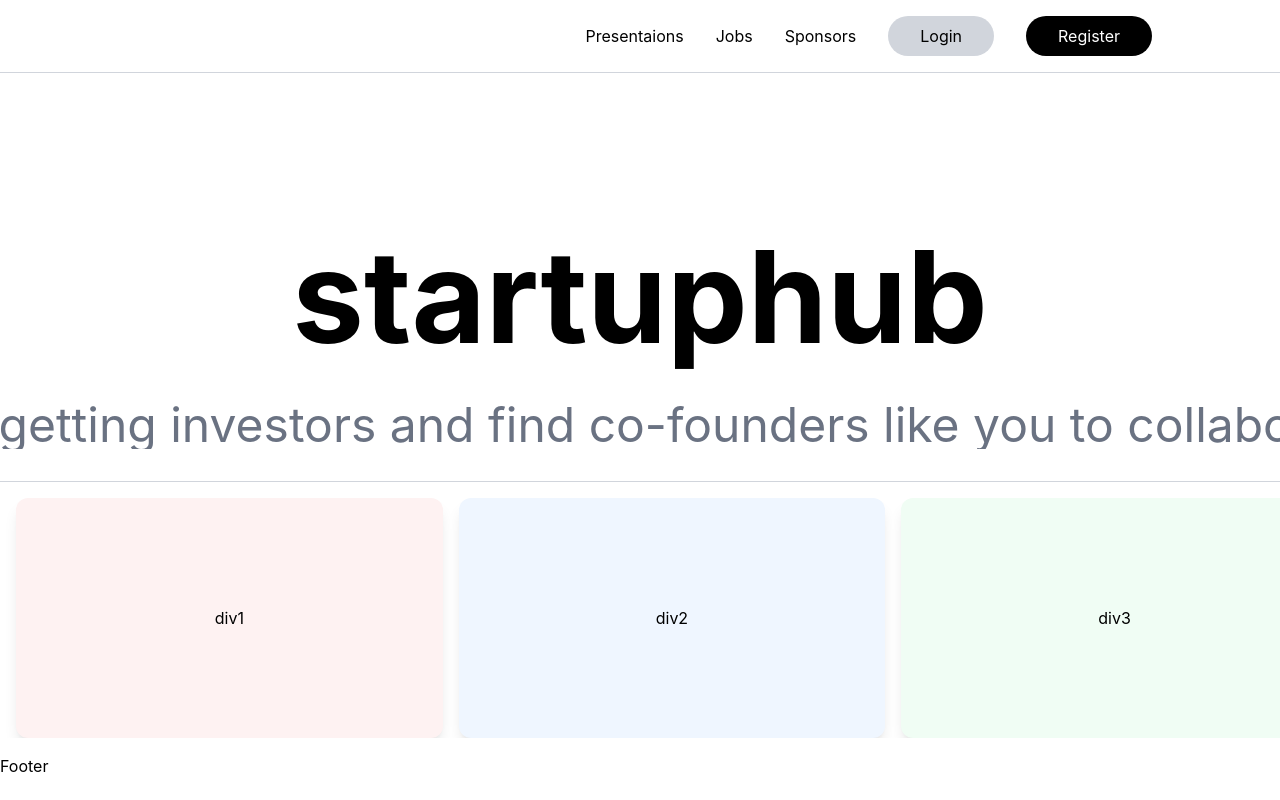
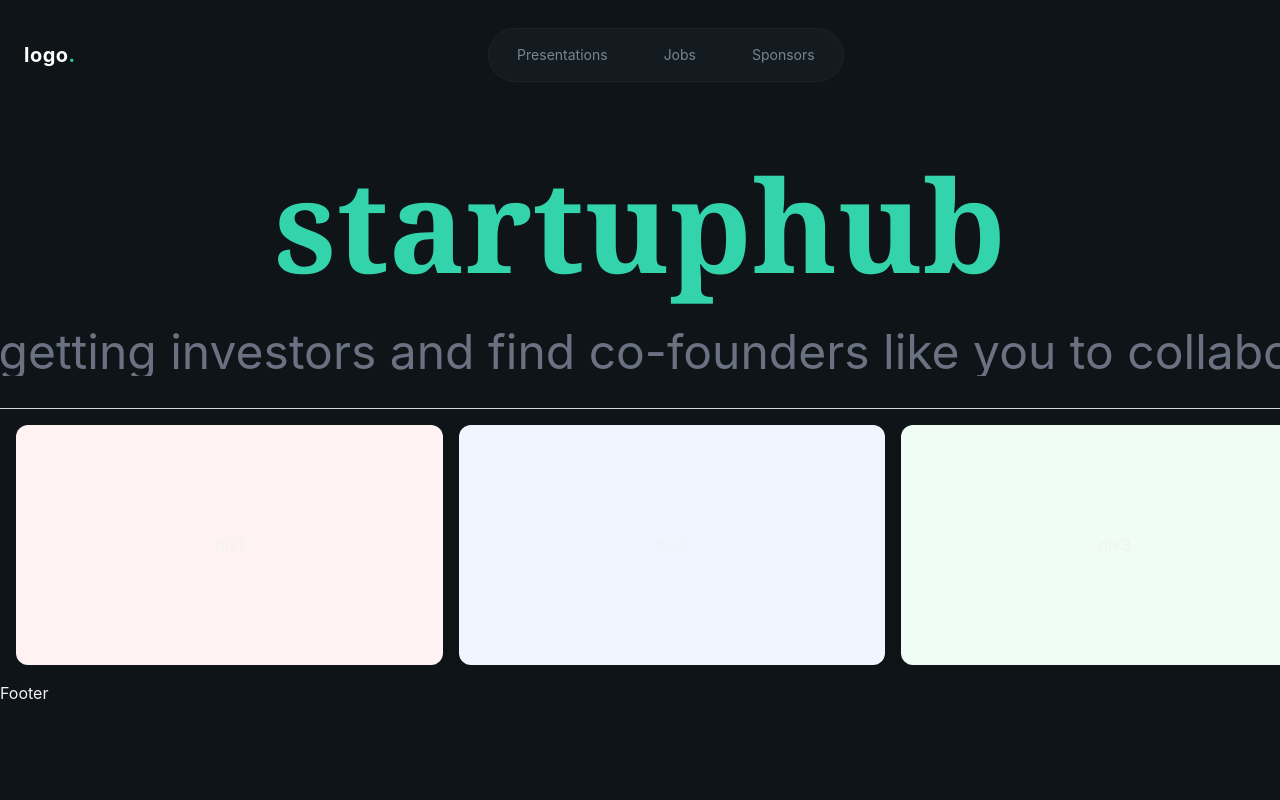
Before and after one commit to Kamozozozo/SmartLearn, a React app in the folder frontend/: page / in a window 1280 px wide. Built offline with nearby package versions, Linux system fonts and the light colour scheme; the HTML template or start-up script is replaced by a standard one.

Commit message:
menubar finalized

```diff
--- a/frontend/src/index.css
+++ b/frontend/src/index.css
@@ -1,4 +1,158 @@
 @import "tailwindcss";
+
+@theme{
+  --color-background: #0f1418;
+  --color-foreground: #f0f2f5;
+  --color-card: #141a1f;
+  --color-primary: #33d4ac;
+  --color-primary-foreground: #ffffff;
+  --color-secondary: #120b2a;
+  --color-secondary-foreground: #ffffff;
+  --color-muted: #252e37;
+  --color-muted-foreground: #7a8491;
+  --color-border: #242b32;
+  --radius: 0.75rem;
+  --color-highlight: #f5a623;
+  --color-surface: #1a2329;
+
+}
+
+@layer base {
+  html{
+  scroll-behavior: smooth;
+  }
+  body {
+    background-color: var(--color-background);
+    color: var(--color-foreground);
+    font-family: 'Inter', sans-serif;
+  }
+  .font-serif{
+    font-family: 'Playfair Display', serif;
+  }
+}
+@layer components{
+   .glass{
+    background-color: color-mix(in srgb,var(--color-surface 50%), transparent);
+    backdrop-filter:blur(16px);
+    border:1px solid color-mix(in srgb,var(--color-border) 50%, transparent)
+   }
+   .glass-strong{
+    background-color: color-mix(in srgb,var(--color-surface 80%), transparent);
+    backdrop-filter:blur(16px);
+    border:1px solid color-mix(in srgb,var(--color-border) 60%, transparent)
+   }
+   .glow-text{
+    text-shadow: 0 0 30px color-mix(in srgb, var(--color-primary) 50%, transparent)
+   }
+   .glow-border{
+    box-shadow: 0 0 20px color-mix(in srgb, var(--color-primary) 20%, transparent),
+    inset 0 0 20px color-mix(in srgb, var(--color-primary) 5%, transparent);
+   }
+}
+@layer utilities{
+  @keyframes fade-in {
+    from {
+      opacity: 0;
+      transform:translateY(20px);
+      filter:blur(10px)
+    }
+    to {
+      opacity: 1;
+      transform:translateY(0);
+      filter:blur(0)
+    }
+  }
+@layer utilities{
+  @keyframes slow-drift {
+    0% {
+      transform: translateY(0px);
+    }
+   100%{
+      transform: translateY(0,0);
+
+   };
+   25% {
+      transform: translateY(20px,-30px);
+    }
+    50% {
+      transform: translateY(-15px,-20px);
+    }
+    75% {
+      transform: translateY(30px,10px);
+    }
+  }
+}
+@keyframes float{
+    0% {
+      transform: translateY(0);
+    }
+    50% {
+      transform: translateY(-10px);
+    }
+    100% {
+      transform: translateY(0);
+    }
+  }
+  .animate-fade-in{
+    animation:fade-in 0.9 ease-out both;
+  }
+  .animation-dalay-100{
+    animation-delay: 100ms;
+  }
+  .animation-delay-200{
+    animation-delay: 200ms;
+  }
+  .animation-delay-300{
+    animation-delay: 300ms;
+  }
+  .animation-delay-400{
+    animation-delay: 400ms;
+  }
+  .animation-delay-500{
+    animation-delay: 500ms;
+  }
+  .animation-delay-600{
+    animation-delay: 600ms;
+  }
+  .animation-delay-700{
+    animation-delay: 700ms;
+  }
+  .animation-delay-800{
+    animation-delay: 800ms;
+  }
+  .animate-float{
+    animation: float 3s ease-in-out infinite;
+  }
+  @keyframes marque{
+    0% {
+      transform: translateX(0%);
+    }
+    100% {
+      transform: translateX(-50%);
+    }
+  }
+  .animate-marquee{
+    animation: marque 30s linear infinite;
+  }
+  @keyframes animated-border {
+    0% {
+      stroke-dashoffset: 400;
+    }
+    50% {
+      stroke-dashoffset: -550;
+    }
+  }
+
+  .group:hover .animated-border-path{
+    animation: animated-border 1.5s linear infinite;
+  }
+  .animated-border:hover{
+     background-color: color-mix(in srgb,#26c4b8 15%, transparent);
+    backdrop-filter:blur(16px);
+    border: 0 0 20px color-mix(in srgb,#26c4b8 20%, transparent)
+
+  }
+}
 @keyframes marquee {
   0% {
     transform: translateX(0%);
--- a/frontend/src/landingpage/BodyFront.jsx
+++ b/frontend/src/landingpage/BodyFront.jsx
@@ -3,13 +3,13 @@ import Highlights from './Highlights';
 const BodyFront = () => {
   return (
     <>
-    <div className="pt-40 w-screen overflow-hidden border-b border-gray-300 bg-white py-8">
+    <div className="pt-40 w-screen overflow-hidden border-b border-gray-300 bg-gray py-8">
     <div className="grid gap-10">
-      <div className="font-bold text-6xl md:text-8xl lg:text-9xl text-center">
+      <div className="font-bold text-6xl md:text-8xl lg:text-9xl text-center text-primary font-serif font-bold">
         startuphub
       </div>
       <div className="overflow-hidden w-screen">
-        <div className="text-gray-500 text-2xl md:text-4xl lg:text-5xl whitespace-nowrap w-max animate-marquee">
+        <div className="text-gray-500 text-1xl md:text-4xl lg:text-5xl whitespace-nowrap w-max animate-marquee">
           Allow your idea to shine by getting investors and find co-founders like you to collaborate.
           &nbsp;&nbsp;&nbsp;
           Allow your idea to shine by getting investors and find co-founders like you to collaborate.
--- a/frontend/src/landingpage/MenuBar.jsx
+++ b/frontend/src/landingpage/MenuBar.jsx
@@ -1,23 +1,76 @@
-import React from 'react'
-function MenuBar() {
-
-    return (
-        <nav className="flex items-center justify-end px-6 md:px-16 lg:px-24 xl:px-32 py-4 border-b border-gray-300 bg-white relative transition-all " >
-            <div className="hidden sm:flex items-center gap-8">
-                <a href="#">Presentaions</a>
-                <a href="#">Jobs</a>
-                <a href="#">Sponsors</a>
-                <button className="cursor-pointer px-8 py-2 bg-gray-300 hover:bg-gray-100 transition text-black rounded-full">
-                    Login
-                </button>
-                <button className="cursor-pointer px-8 py-2 bg-black hover:bg-gray-400 transition text-white rounded-full">
-                    Register
-                </button>
-            </div>
+import React, { useEffect } from "react";
+import { useState } from "react";
 
 
-        </nav>
-    )
-}
+const navLinks = [
+  { href: "#presentations", label: "Presentations" },
+  { href: "#jobs", label: "Jobs" },
+  { href: "#sponsors", label: "Sponsors" },
+  //{ href: "#experience", label: "Experience" },
+];
 
-export default MenuBar
+const MenuBar = () => {
+    const [isMobileOpen,setIsMobileOpen] = useState(false);
+    const [isScrolled,setIsScrolled] = useState(false);
+    useEffect(()=>{
+      const handleScroll = ()=>{
+        setIsScrolled(window.scrollY>50)
+
+      }
+      window.addEventListener("scroll", handleScroll);
+      return () => {
+        window.removeEventListener("scroll", handleScroll);
+      };
+    },[])
+  return (
+    <header className={`fixed top-0 left-0 w-full z-50 backdrop-blur-md ${isScrolled ? "glass-strong py-3" : "bg-transparent py-3"}`}>
+      <nav className="max-w-7xl mx-auto px-6 py-4 flex items-center justify-between">
+
+        <a href="#" className="text-xl font-bold tracking-wide text-white">
+          logo<span className="text-primary">.</span>
+        </a>
+        <div className="hidden md:flex items-center gap-6 glass rounded-full px-3 py-2">
+          {navLinks.map((link, index) => (
+            <a
+              key={index}
+              href={link.href}
+              className="px-4 py-2 text-sm text-muted-foreground hover:text-white rounded-full hover:bg-white/10 transition-all duration-200"
+            >
+              {link.label}
+            </a>
+          ))}
+        </div>
+
+        {/* Button */}
+        <div className="hidden md:block">
+        </div>
+        <div className="md:hidden p-2 text-foreground cursor-pointer">
+          <button onClick={()=>setIsMobileOpen((prev)=>!prev)}>
+            {isMobileOpen?<p>X</p>:<p>menu</p>}
+
+            </button>
+        </div>
+      </nav>
+      {/* Mobile Menu (hidden by default) */}
+      {isMobileOpen&&(
+        <div className="md:hidden glass-strong animate-fade-in">
+        <div className="container mx-auto px-6 py-6 flex flex-col gap-4">
+             {navLinks.map((link, index) => (
+            <a
+              key={index}
+              href={link.href}
+              onClick={()=>setIsMobileOpen(false)}
+              className="text-lg text-muted-foreground hover:text-foreground py-2"
+            >
+              {link.label}
+            </a>
+          ))}
+        </div>
+
+      </div>
+        )}
+    </header>
+  );
+};
+
+export default MenuBar;
```
